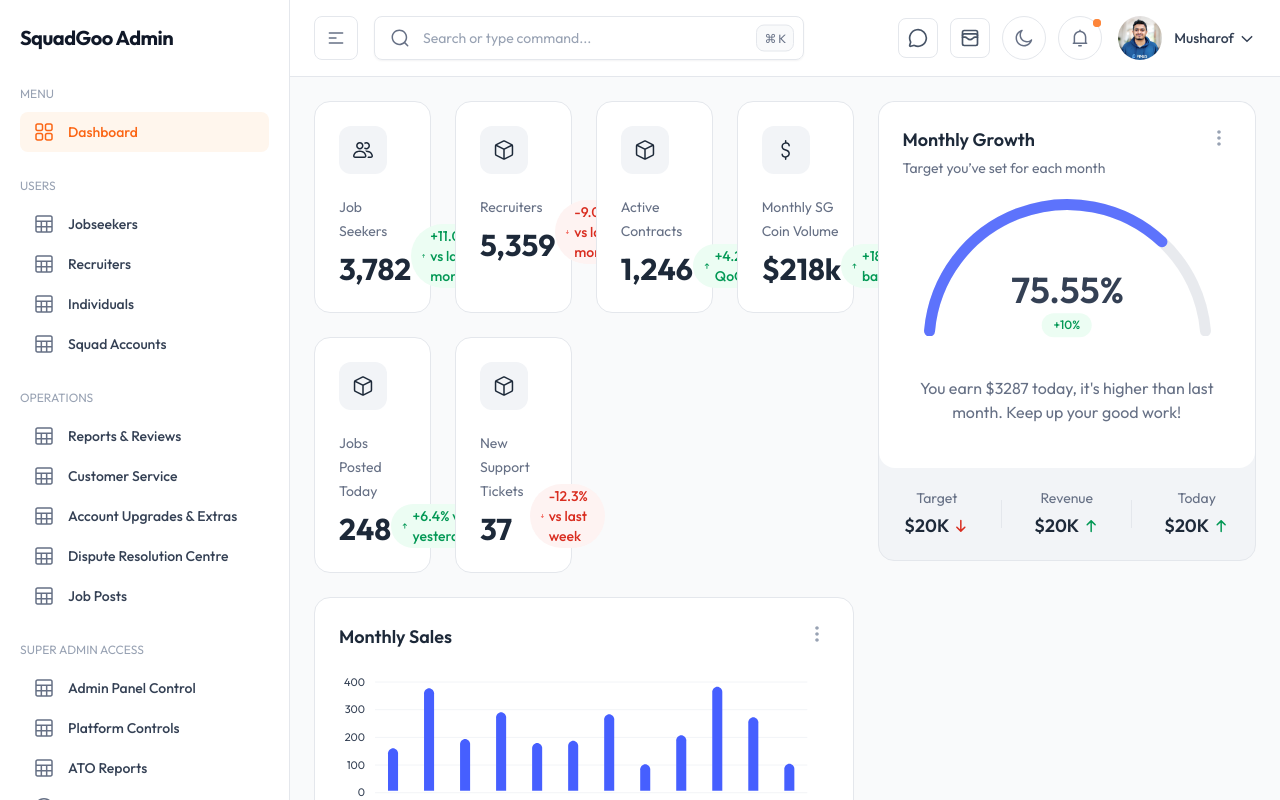
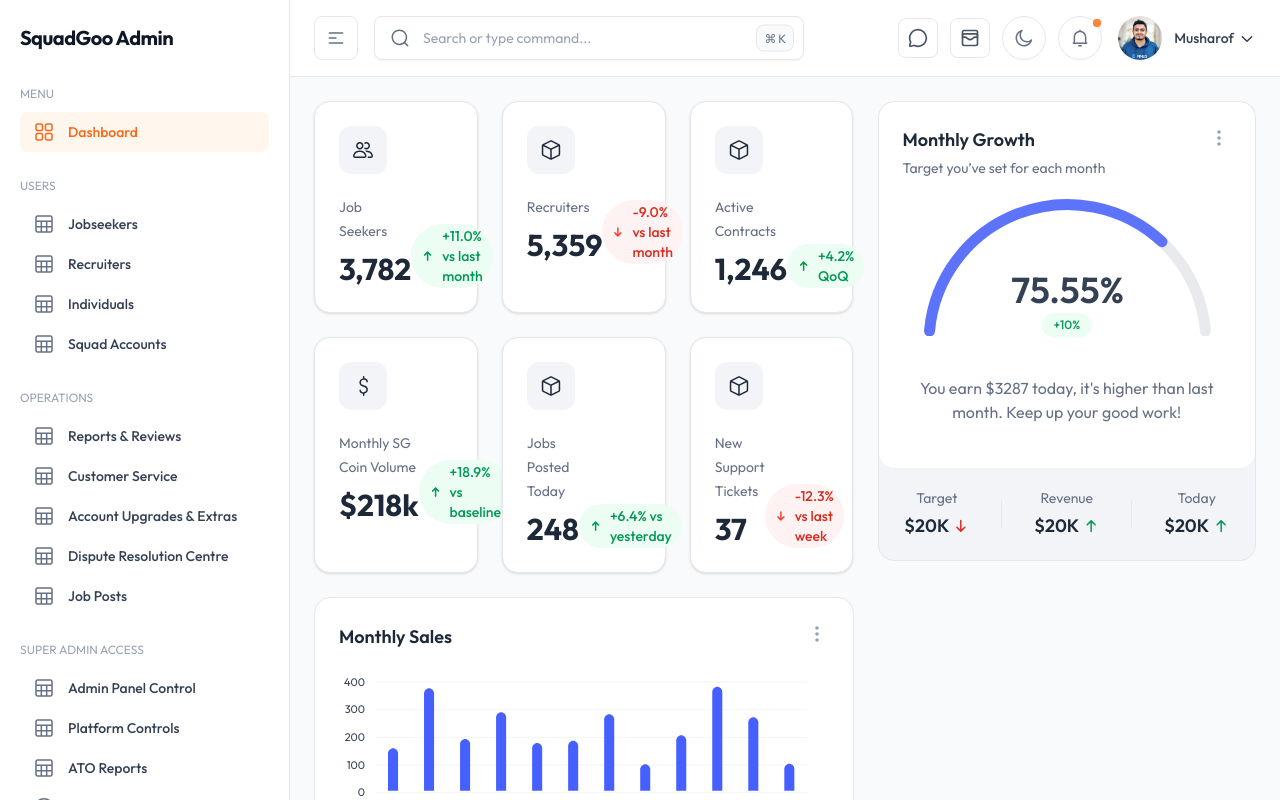
Before and after one commit to umairnaeem12/squadgoo-admin, a Next.js app: page / in a window 1280 px wide. Shown: the top 800 px of the page. Built offline with nearby package versions, Linux system fonts and the light colour scheme.

Commit message:
added  the dashboard card

```diff
--- a/src/components/common/DashboardMetricCard.tsx
+++ b/src/components/common/DashboardMetricCard.tsx
@@ -29,7 +29,7 @@
   const TrendIcon = trendDirection === "up" ? ArrowUpIcon : ArrowDownIcon;
 
   return (
-    <div className="rounded-2xl border border-gray-200 bg-white p-5 dark:border-gray-800 dark:bg-white/[0.03] md:p-6">
+    <div className="rounded-2xl border border-gray-200 bg-white p-5 shadow-sm dark:border-white/10 dark:bg-white/10 dark:shadow-black/30 md:p-6">
       <div className="flex items-center justify-center w-12 h-12 bg-gray-100 rounded-xl dark:bg-gray-800">
         {icon}
       </div>
@@ -45,12 +45,16 @@
         </div>
 
         {trend && (
-          <Badge color={resolvedBadgeColor}>
-            <TrendIcon
-              className={
-                trendDirection === "down" ? "text-error-500" : undefined
-              }
-            />
+          <Badge
+            color={resolvedBadgeColor}
+            startIcon={
+              <TrendIcon
+                className={
+                  trendDirection === "down" ? "text-error-500" : undefined
+                }
+              />
+            }
+          >
             {trend}
           </Badge>
         )}
--- a/src/components/ecommerce/EcommerceMetrics.tsx
+++ b/src/components/ecommerce/EcommerceMetrics.tsx
@@ -50,7 +50,7 @@
 
 export const EcommerceMetrics = () => {
   return (
-    <div className="grid grid-cols-1 gap-4 sm:grid-cols-2 md:gap-6 xl:grid-cols-4 2xl:grid-cols-6">
+    <div className="grid grid-cols-1 gap-4 sm:grid-cols-2 md:gap-6 lg:grid-cols-3 xl:grid-cols-3">
       {metrics.map((metric) => (
         <DashboardMetricCard key={metric.label} {...metric} />
       ))}
--- a/src/components/ui/badge/Badge.tsx
+++ b/src/components/ui/badge/Badge.tsx
@@ -29,7 +29,7 @@
   children,
 }) => {
   const baseStyles =
-    "inline-flex items-center px-2.5 py-0.5 justify-center gap-1 rounded-full font-medium";
+    "inline-flex items-center justify-start px-2.5 py-0.5 gap-1 rounded-full font-medium";
 
   // Define size styles
   const sizeStyles = {
```
